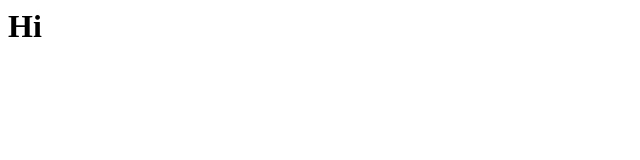
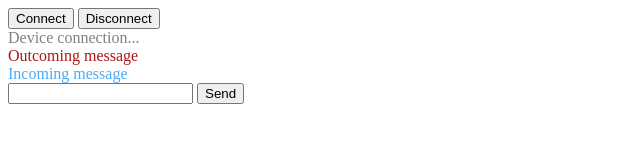
Before and after one commit to crowNiceToMeetYou/testApp, a plain HTML site: page index.html in a window 1280 px wide. Shown: the whole page, without its empty margins (0-640 px from the left). Drawn offline with Linux system fonts and the light colour scheme.

Commit message:
Update index.html

```diff
--- a/index.html
+++ b/index.html
@@ -1 +1,29 @@
-<h1>Hi</h1>
+<!DOCTYPE html>
+<html>
+<head>
+    <meta charset="utf-8">
+    <meta name="viewport" content="width=device-width, initial-scale=1">
+    <link href="pageStyle.css" rel="stylesheet">
+</head>
+<body>
+
+<button id="connect" type="button">Connect</button>
+
+<button id="disconnect" type="button">Disconnect</button>
+
+
+<div id="terminal">
+    <div>Device connection...</div>
+    <div class="out">Outcoming message</div>
+    <div class="in">Incoming message</div>
+</div>
+
+<form id="send-form">
+    <input id="input" type="text">
+    <button type="submit">Send</button>
+</form>
+
+<script src="main.js"></script>
+
+</body>
+</html>
```
